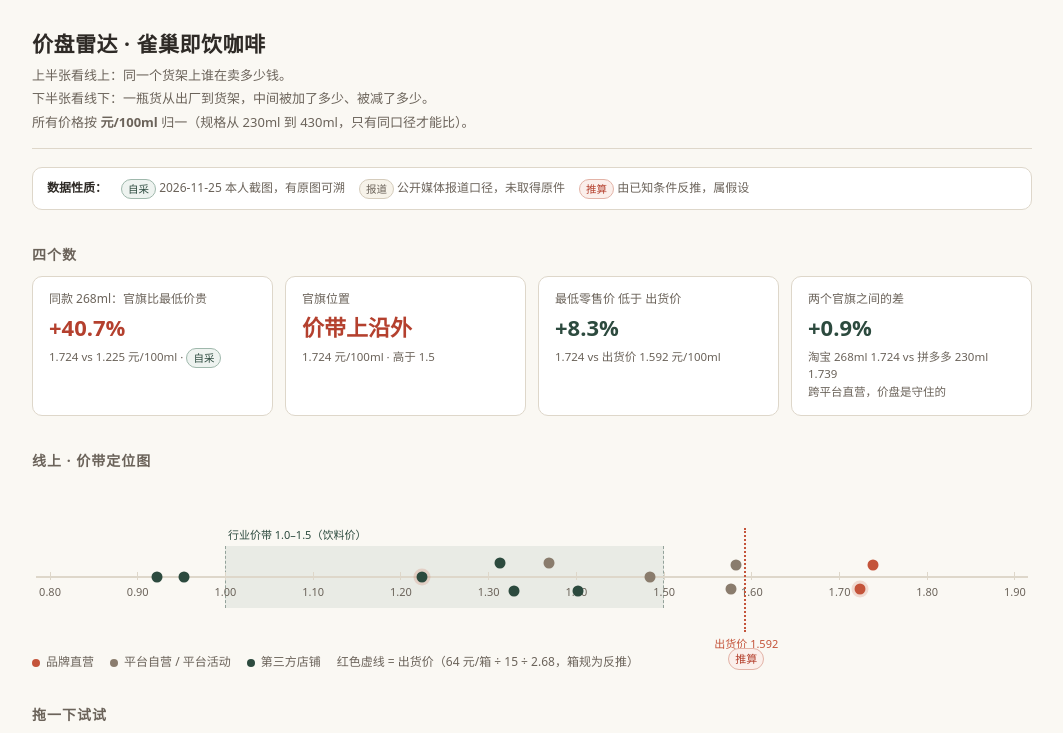
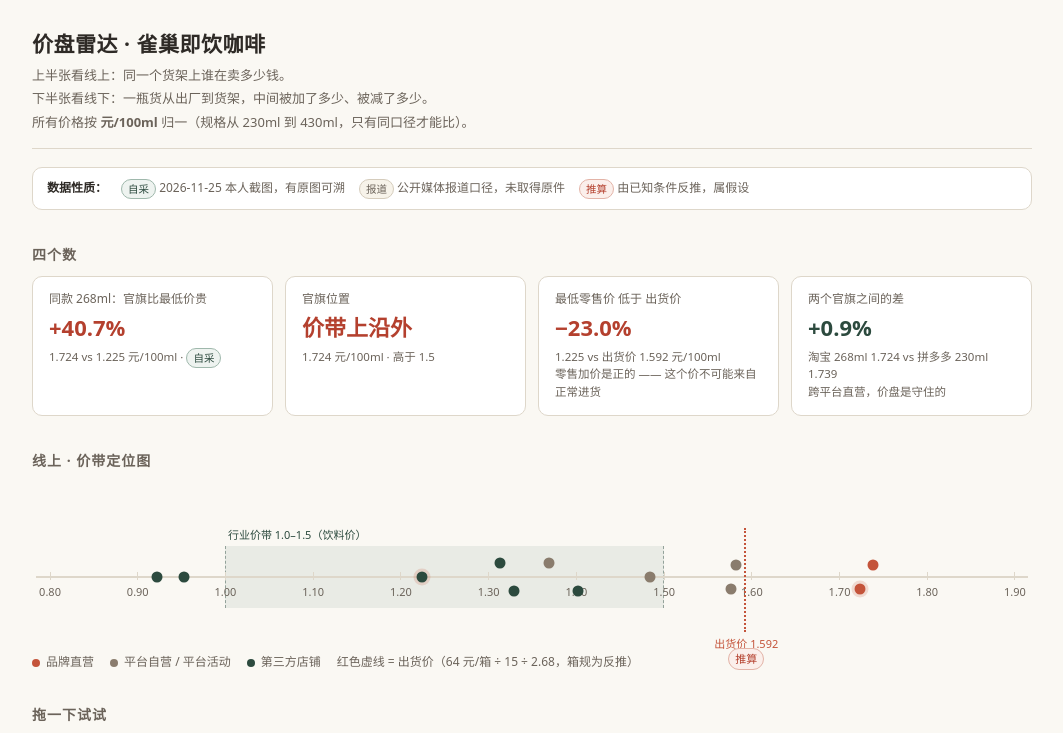
Before and after one commit to helencanbefish/cola-pages, a plain HTML site: page price-radar/index.html in a window 1280 px wide. Shown: the top 733 px of the page, without its empty margins (108-1171 px from the left). Drawn offline with Linux system fonts and the light colour scheme.

Commit message:
Fix card 3 static value; -23.0% rounding

```diff
--- a/price-radar/index.html
+++ b/price-radar/index.html
@@ -150,7 +150,7 @@
     </div>
     <div class="card bad" id="c3">
       <div class="k">最低零售价 低于 出货价</div>
-      <div class="v" id="dev">−23.1%</div>
+      <div class="v" id="dev">−23.0%</div>
       <div class="n" id="devnote">1.225 vs 出货价 1.592 元/100ml<br>
         零售加价是正的 —— 这个价不可能来自正常进货</div>
     </div>
@@ -276,7 +276,7 @@
     <b>可以直接核对的部分</b>
     <ul>
       <li>上表全部 12 条线上价格与销量：<span class="src real">自采</span>，2026-11-25 截图，可逐张对。</li>
-      <li>两个官旗 0.9%、官旗与最低价 41%、相对出货价 −23.1%：由上面的数直接算出。（若把拼多多官旗的 230ml 也归一进来，价差为 42%——两个数都对，本文统一取 41%，同规格才可比。）</li>
+      <li>两个官旗 0.9%、官旗与最低价 41%、相对出货价 −23.0%：由上面的数直接算出。（若把拼多多官旗的 230ml 也归一进来，价差为 42%——两个数都对，本文统一取 41%，同规格才可比。）</li>
     </ul>
     <b>属假设、需要客户方确认的部分</b>
     <ul>
@@ -453,9 +453,7 @@
     document.getElementById('c2').className = 'card ' + cls;
 
     var dev = (v268/BASE - 1) * 100;
-    document.getElementById('dev').textContent = (dev>=0?'+':'−')+Math.abs(dev).toFixed(1)+'%';
-    document.getElementById('devnote').innerHTML = v268.toFixed(3)+' vs 出货价 '+BASE.toFixed(3)+' 元/100ml';
-    document.getElementById('c3').className = 'card ' + (dev < -3 || dev > 25 ? 'bad' : 'ok');
+    // c3（最低零售价 vs 出货价）是固定事实，不随滑块变；滑块对应的数在 c1 / c2 与下方结论里
 
     var v = document.getElementById('verdict');
     if (gap > 15){
```
